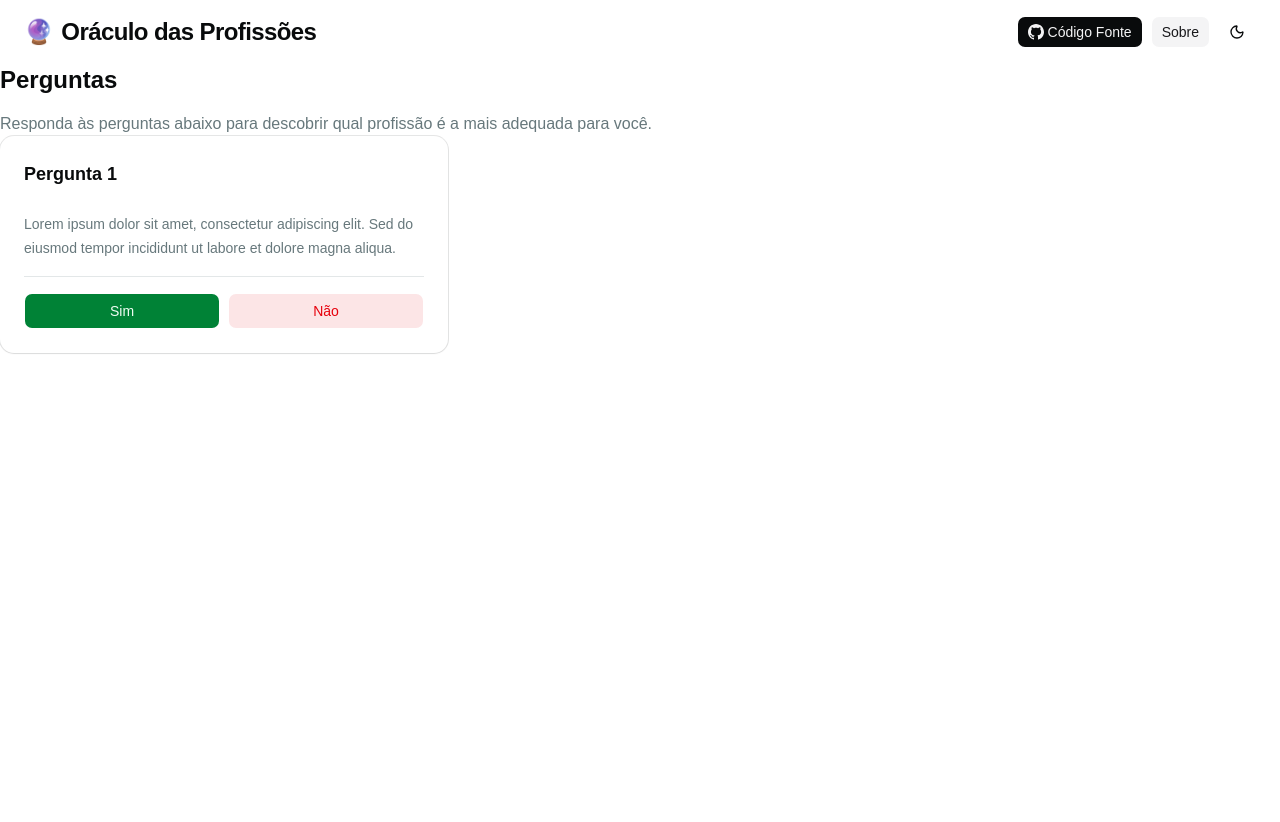
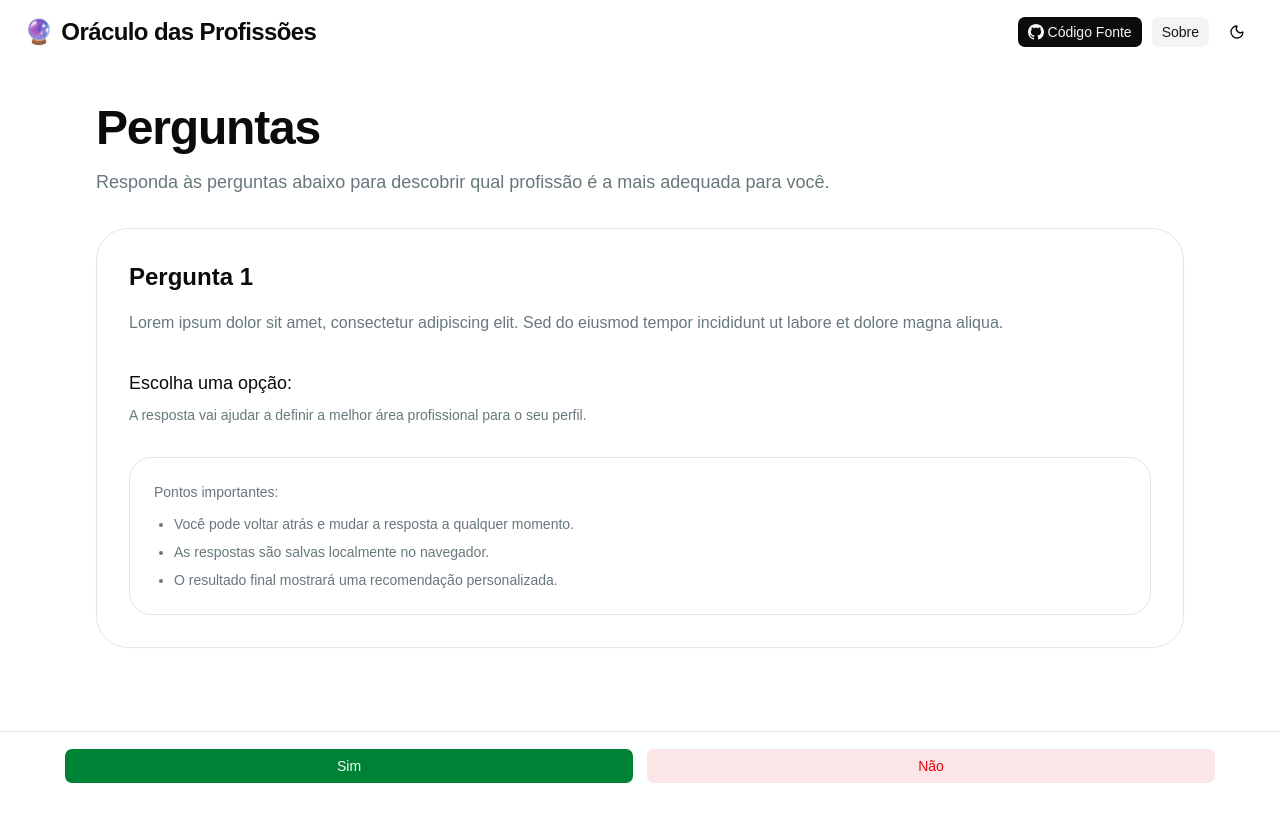
Before and after one commit to redriz/oraculo-profissoes, a React (Vite) app: page /questions in a window 1280 px wide. Shown: the top 822 px of the page. Before the commit the page ends 800 px from the top, so only its background shows below. Built offline with nearby package versions, Linux system fonts and the light colour scheme.

Commit message:
feat: restructure Questions page layout and enhance content presentation

```diff
--- a/src/pages/Questions.tsx
+++ b/src/pages/Questions.tsx
@@ -1,37 +1,65 @@
 import { Button } from "@/components/ui/button";
-import { Card, CardHeader, CardTitle, CardContent } from "@/components/ui/card";
 import { Header } from "@/components/Header";
 
 function Questions() {
   return (
     <>
       <Header />
-      <div className="flex flex-col gap-4">
-        <h1 className="text-2xl font-bold">Perguntas</h1>
-        <p className="text-muted-foreground">
-          Responda às perguntas abaixo para descobrir qual profissão é a mais
-          adequada para você.
+
+      <main className="relative min-h-screen bg-background text-foreground">
+        <div className="mx-auto flex min-h-screen max-w-6xl flex-col px-6 py-8 sm:px-8 sm:py-10">
+          <div className="mb-8 max-w-3xl">
+            <h1 className="text-4xl font-bold tracking-tight sm:text-5xl">
+              Perguntas
+            </h1>
+            <p className="mt-4 text-base leading-7 text-muted-foreground sm:text-lg">
+              Responda às perguntas abaixo para descobrir qual profissão é a mais adequada para você.
             </p>
           </div>
-      <div className="w-full max-w-md">
-        <Card className="w-full">
-          <CardHeader>
-            <CardTitle className="text-lg font-semibold">Pergunta 1</CardTitle>
-          </CardHeader>
-          <CardContent>
-            <p className="mb-4 text-sm leading-6 text-muted-foreground">
-              Lorem ipsum dolor sit amet, consectetur adipiscing elit. Sed do
-              eiusmod tempor incididunt ut labore et dolore magna aliqua.
+
+          <section className="rounded-[32px] border border-border bg-card/70 p-8 shadow-sm shadow-muted/10 backdrop-blur-xl">
+            <div className="space-y-8">
+              <div>
+                <h2 className="text-2xl font-semibold text-foreground">
+                  Pergunta 1
+                </h2>
+                <p className="mt-4 text-base leading-7 text-muted-foreground">
+                  Lorem ipsum dolor sit amet, consectetur adipiscing elit. Sed do eiusmod tempor incididunt ut labore et dolore magna aliqua.
                 </p>
-            <div className="flex gap-2 border-t border-border pt-4">
+              </div>
+
+              <div>
+                <h3 className="text-lg font-medium text-foreground">
+                  Escolha uma opção:
+                </h3>
+                <p className="mt-2 text-sm text-muted-foreground">
+                  A resposta vai ajudar a definir a melhor área profissional para o seu perfil.
+                </p>
+              </div>
+
+              <div className="space-y-3 rounded-3xl border border-border bg-background/80 p-6 shadow-inner shadow-muted/5">
+                <p className="text-sm text-muted-foreground">
+                  Pontos importantes:
+                </p>
+                <ul className="list-disc space-y-2 pl-5 text-sm text-muted-foreground">
+                  <li>Você pode voltar atrás e mudar a resposta a qualquer momento.</li>
+                  <li>As respostas são salvas localmente no navegador.</li>
+                  <li>O resultado final mostrará uma recomendação personalizada.</li>
+                </ul>
+              </div>
+            </div>
+          </section>
+        </div>
+
+        <div className="sticky bottom-0 z-20 border-t border-border bg-background/90 backdrop-blur-xl px-6 py-4 sm:px-8">
+          <div className="mx-auto flex max-w-6xl gap-3">
             <Button className="flex-1">Sim</Button>
             <Button variant="destructive" className="flex-1">
               Não
             </Button>
           </div>
-          </CardContent>
-        </Card>
         </div>
+      </main>
     </>
   );
 }
```
Lines whose indentation alone changed are shown as unchanged.
